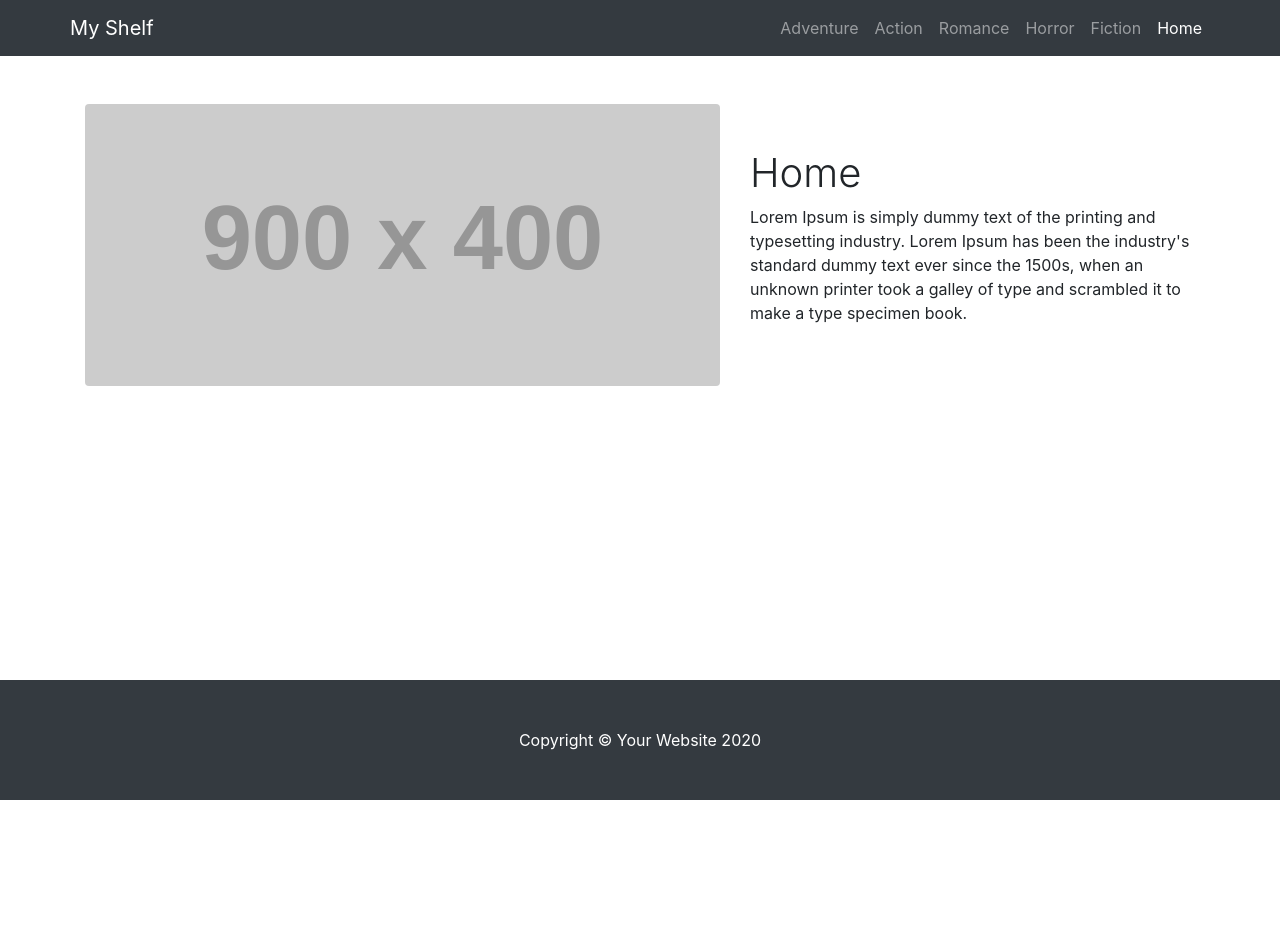
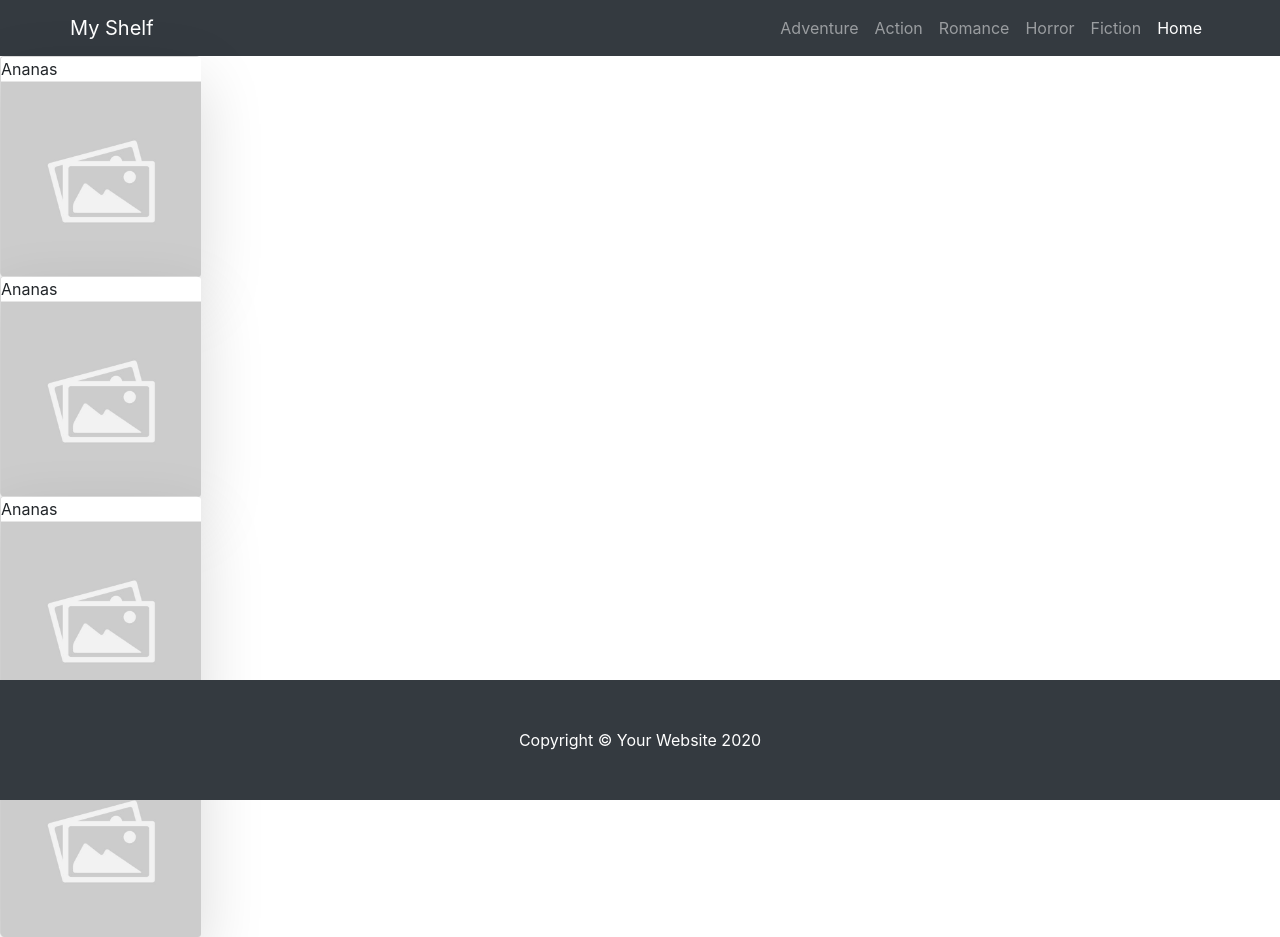
Before and after one commit to drgvszi/CC, a React (Create React App) app in the folder Bookingam/front-end/my-app/: page / in a window 1280 px wide. Before the commit the page ends 800 px from the top, so only its background shows below. Built offline with nearby package versions, Linux system fonts and the light colour scheme.

Commit message:
Cards attempt

```diff
--- a/Bookingam/front-end/my-app/src/pages/Home.jsx
+++ b/Bookingam/front-end/my-app/src/pages/Home.jsx
@@ -1,28 +1,103 @@
 import React from "react";
+import "./pagesCSS/card.css";
+import placeHolder from "./img/imgPlaceholder.jpg"
 
 function Home() {
   return (
     <div className="home">
-      <div class="container">
-        <div class="row align-items-center my-5">
-          <div class="col-lg-7">
-            <img
-              class="img-fluid rounded mb-4 mb-lg-0"
-              src="http://placehold.it/900x400"
-              alt=""
-            />
+      <div id="gallery"  >
+
+
+
+<div class="card">
+    <div class="card__side card__side--front">
+        <div class="card__details">
+          <div class="card_details_text">
+          Ananas
           </div>
-          <div class="col-lg-5">
-            <h1 class="font-weight-light">Home</h1>
-            <p>
-              Lorem Ipsum is simply dummy text of the printing and typesetting
-              industry. Lorem Ipsum has been the industry's standard dummy text
-              ever since the 1500s, when an unknown printer took a galley of
-              type and scrambled it to make a type specimen book.
-            </p>
+          <div class="card_details_img">
+          <img src={placeHolder} alt="" />
           </div>
+
         </div>
-      </div>
+    </div>
+    <div class="card__side card__side--back card__side--back">
+        <div class="card__cta">
+            <div class="cardBackText">
+                <p class="cardText">Author : </p>
+
+
+            </div>
+        </div>
+    </div>
+</div>
+<div class="card">
+    <div class="card__side card__side--front">
+        <div class="card__details">
+          <div class="card_details_text">
+          Ananas
+          </div>
+          <div class="card_details_img">
+          <img src={placeHolder} alt="" />
+          </div>
+
+        </div>
+    </div>
+    <div class="card__side card__side--back card__side--back">
+        <div class="card__cta">
+            <div class="cardBackText">
+                <p class="cardText">Author : </p>
+
+
+            </div>
+        </div>
+    </div>
+</div>
+<div class="card">
+    <div class="card__side card__side--front">
+        <div class="card__details">
+          <div class="card_details_text">
+          Ananas
+          </div>
+          <div class="card_details_img">
+          <img src={placeHolder} alt="" />
+          </div>
+
+        </div>
+    </div>
+    <div class="card__side card__side--back card__side--back">
+        <div class="card__cta">
+            <div class="cardBackText">
+                <p class="cardText">Author : </p>
+
+
+            </div>
+        </div>
+    </div>
+</div>
+<div class="card">
+    <div class="card__side card__side--front">
+        <div class="card__details">
+          <div class="card_details_text">
+          Ananas
+          </div>
+          <div class="card_details_img">
+          <img src={placeHolder} alt="" />
+          </div>
+
+        </div>
+    </div>
+    <div class="card__side card__side--back card__side--back">
+        <div class="card__cta">
+            <div class="cardBackText">
+                <p class="cardText">Author : </p>
+
+
+            </div>
+        </div>
+    </div>
+</div>
+</div>
     </div>
   );
 }
--- /dev/null
+++ b/Bookingam/front-end/my-app/src/pages/pagesCSS/card.css
@@ -0,0 +1,112 @@
+.card {
+    -webkit-perspective: 10rem;
+    perspective: 150rem;
+    -moz-perspective: 150rem;
+    position: relative;
+    height:220px;
+    width: 200px;
+}
+
+.card__side {
+
+    -webkit-transition: all 0.8s ease;
+    transition: all 0.8s ease;
+    position: absolute;
+    top: 0;
+    left: 0;
+    height:220px;
+    width: 200px;
+    -webkit-backface-visibility: hidden;
+    backface-visibility: hidden;
+    border-radius: 3px;
+    overflow: hidden;
+    -webkit-box-shadow: 0 1.5rem 4rem rgba(0, 0, 0, 0.15);
+    box-shadow: 0 1.5rem 4rem rgba(0, 0, 0, 0.15);
+}
+
+.card__side--front {
+    background-color: rgb(255, 255, 255);
+}
+
+.card__side--back {
+    background-color: white;
+    -webkit-transform: rotateY(180deg);
+    transform: rotateY(180deg);
+}
+
+
+
+.card:hover .card__side--front {
+    -webkit-transform: rotateY(-180deg);
+    transform: rotateY(-180deg);
+}
+
+.card:hover .card__side--back {
+    -webkit-transform: rotateY(0);
+    transform: rotateY(0);
+}
+
+
+.card img{
+    width: 100% !important;
+
+    margin-bottom:5px; /* to match column gap */
+}
+
+.card__details{
+    height: 100%;
+    width: 100%;
+}
+img{
+    width: 100%;
+    height: 100%;
+}
+
+
+
+.card__cta {
+    position: absolute;
+    top: 50%;
+    left: 50%;
+    -webkit-transform: translate(-50%, -50%);
+    transform: translate(-50%, -50%);
+    width: 100%;
+    text-align: center;
+}
+
+
+.cardBackDetails {
+    text-align: top;
+    color: black;
+
+}
+
+.cardText {
+    font-size: 20px;
+    text-transform: uppercase;
+
+}
+
+
+
+
+
+
+.row .col-1-of-3 {
+    width: 100%;
+}
+
+.buttonCard {
+
+    font: bold 11px Arial;
+    text-decoration: none;
+    background-color: black;
+    color: white;
+    padding: 2px 6px 2px 6px;
+    border-top: 1px solid #CCCCCC;
+    border-right: 1px solid #333333;
+    border-bottom: 1px solid #333333;
+    border-left: 1px solid #CCCCCC;
+
+
+}
```
Also changed, not shown: Bookingam/front-end/my-app/src/pages/img/imgPlaceholder.jpg (added).
